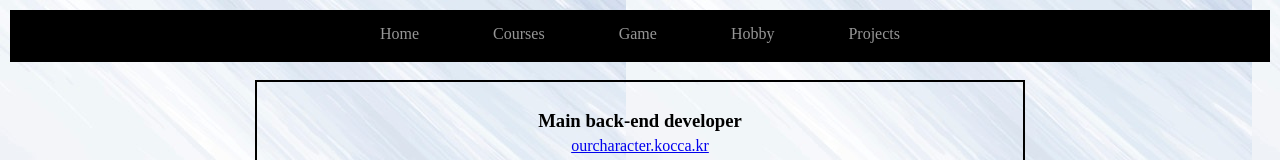
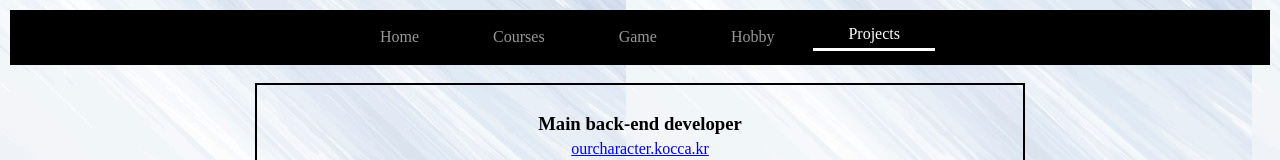
Before and after one commit to pec9399/WebProgrammingPractice, a plain HTML site: page projects.html in a window 1280 px wide. Shown: the top 160 px of the page. Drawn offline with Linux system fonts and the light colour scheme.

Commit message:
[Add] highlight

```diff
--- a/projects.html
+++ b/projects.html
@@ -17,7 +17,7 @@
         <li>
             <a href="./hobby.html">Hobby</a>
         </li>
-        <li>
+        <li class = "selected">
             <a href="./projects.html">Projects</a>
         </li>
     </ul>
```
